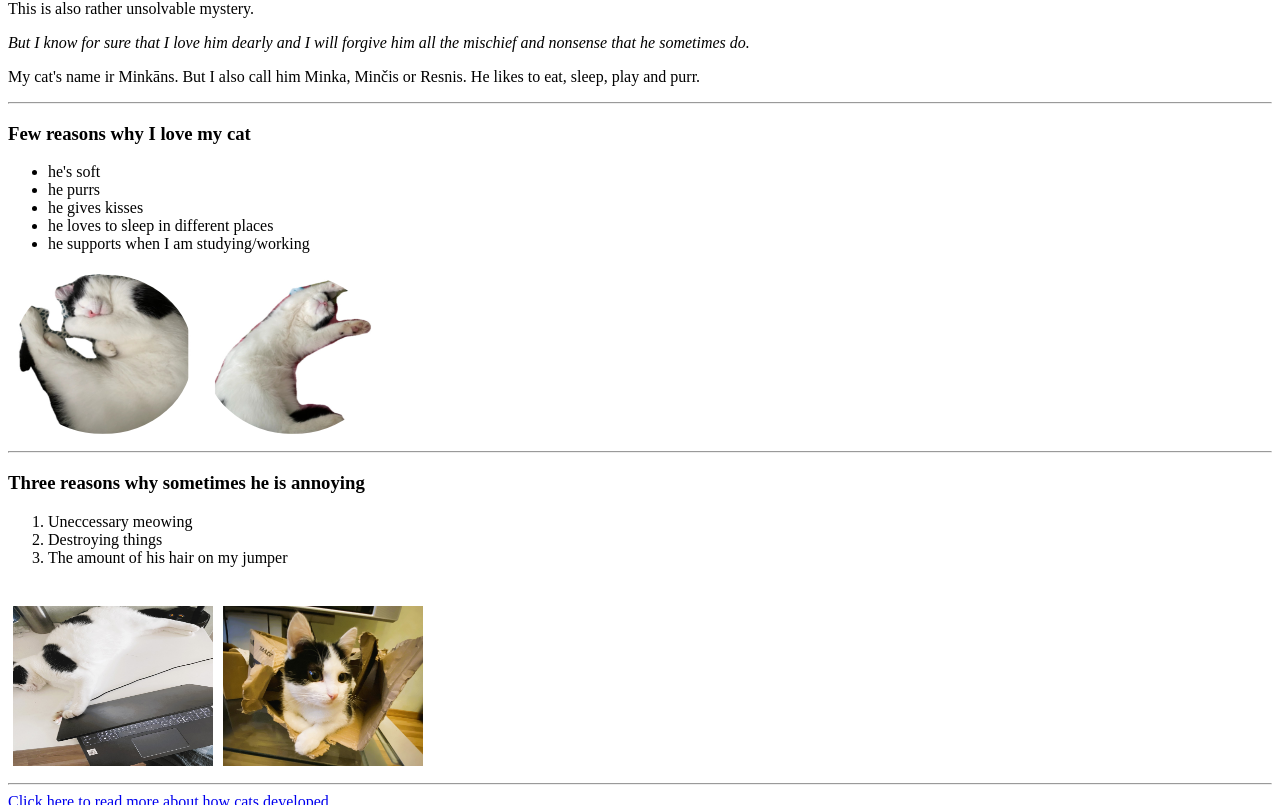
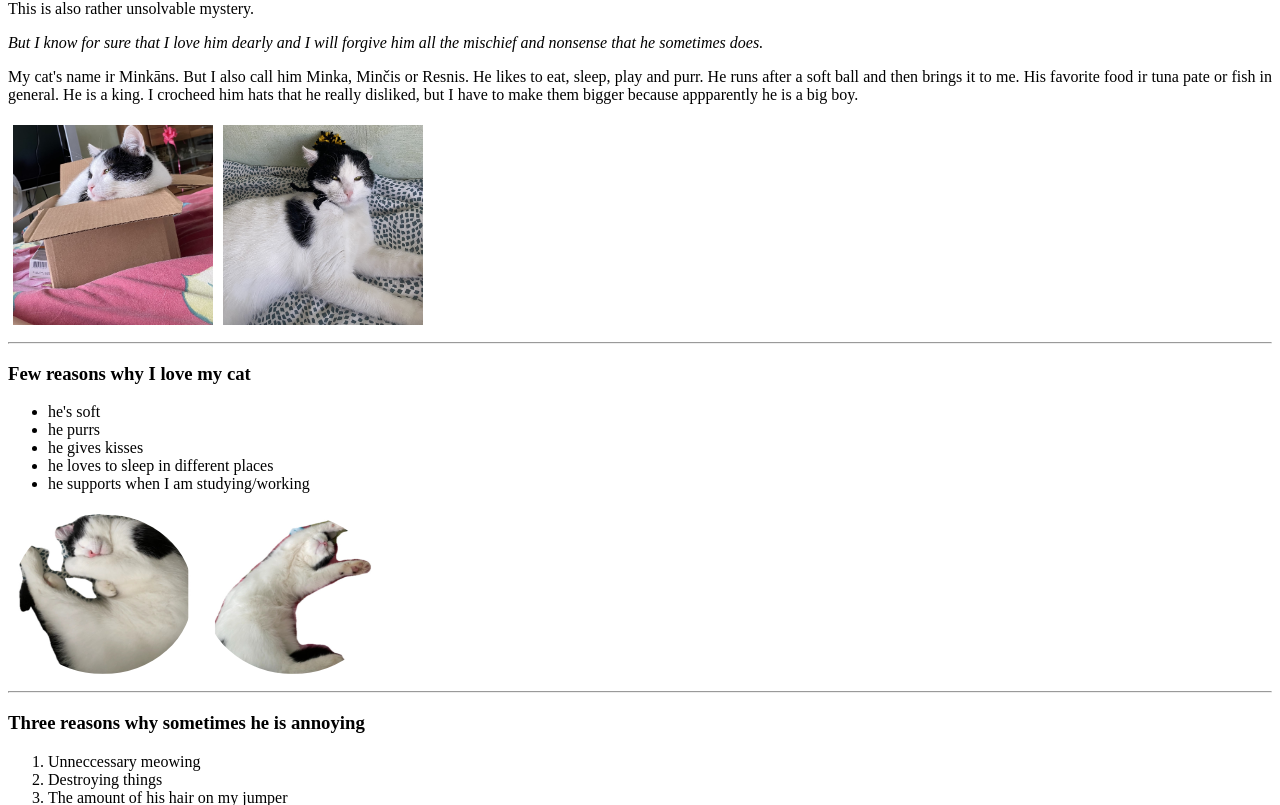
Before and after one commit to zanerrrr/DIP221_Fall22, a plain HTML site: page index.html in a window 1280 px wide. Shown: the part 766-1571 px from the top of the page. Drawn offline with Linux system fonts and the light colour scheme.

Commit message:
a lot changes

```diff
--- a/index.html
+++ b/index.html
@@ -21,8 +21,7 @@
     </header>
     <hr/>
         <a id="top"><h1>Why are cats so adorable and lovable?</h1></a>
-          <div><img src="/img/cat-unsplash.jpg" class="catpaw" alt="catpaw" width="100%;"> </div>
-          <div><img src="/img/teeth-unsplash.jpg" class="catteeth" alt="catteeth"> </div>
+          <div><img src="/img/cat-unsplash.jpg" class="catpaw" alt="catpaw" width="100%;"> <img src="/img/teeth-unsplash.jpg" class="catteeth" alt="catteeth"></div>
           <p>Since the ancient times in Egypt, cats have been one of the most royal animals in the world.
             And since then they have been loved and respected and have become the most popular pet. Cats are wild animsls and over the yeares they have been domesticated.
             According to <a href="https://excitedcats.com/how-many-cat-breeds-are-there/" target="_blank">this article</a> there are more than 40 cat breeds that have been recognized by different cat associations.
@@ -34,8 +33,17 @@
         <br><br>
         <h2><strong>But why is my cat so cute?</strong></h2>
         <p>This is also rather unsolvable mystery.</p>
-        <p><em>But I know for sure that I love him dearly and I will forgive him all the mischief and nonsense that he sometimes do.</em></p>
-        <p>My cat's name ir Minkāns. But I also call him Minka, Minčis or Resnis. He likes to eat, sleep, play and purr.</p>
+        <p><em>But I know for sure that I love him dearly and I will forgive him all the mischief and nonsense that he sometimes does.</em></p>
+        <p>My cat's name ir Minkāns. But I also call him Minka, Minčis or Resnis. He likes to eat, sleep, play and purr. He runs after a soft ball and then brings it to me. His favorite food ir tuna pate or fish in general.
+          He is a king. I crocheed him hats that he really disliked, but I have to make them bigger because appparently he is a big boy. </p>
+        <div class="row">
+          <div class="column">
+          <img src="/img/catbox.JPEG" class="image4" alt="catinabox" >
+        </div>
+        <div class="column">
+          <img src="/img/cathat.JPEG" class="image4" alt="cathat" >
+        </div>
+        </div>
         <hr />
         <h3>Few reasons why I love my cat</h3>
         <ul>
@@ -47,31 +55,31 @@
         </ul>
       <div class="row">
         <div class="column">
-          <img src="/img/leftsleep.jpg" class="image" alt="cat">
+          <img src="/img/leftsleep.jpg" class="image" alt="catsleep">
         </div>
         <div class="column">
-          <img src="/img/rightsleep.jpg" class="image" alt="cat2">
+          <img src="/img/rightsleep.jpg" class="image" alt="catsleep">
         </div>
       </div>
         <hr/>
         <h3>Three reasons why sometimes he is annoying</h3>
         <ol>
-          <li>Uneccessary meowing</li>
+          <li>Unneccessary meowing</li>
           <li>Destroying things</li>
           <li>The amount of his hair on my jumper</li>
         </ol>
       <br>
       <div class="row">
         <div class="column">
-          <img src="/img/pccat.JPEG" class="image2" alt="cat6">
+          <img src="/img/pccat.JPEG" class="image2" alt="catnearpc">
         </div>
         <div class="column">
-          <img src="/img/boxcat.JPEG" class="image3" alt="cat4">
+          <img src="/img/boxcat.JPEG" class="image3" alt="catinabox">
         </div>
       </div>
 
         <hr/>
-    <a href="https://en.wikipedia.org/wiki/Cat" target="_blank">Click here to read more about how cats developed</a>
+    <a href="https://en.wikipedia.org/wiki/Cat" target="_blank">Click here to read more about Cats</a>
       <br>
     <img src="img/logo.jpg" alt="logo">
     <br>
--- a/style/format.css
+++ b/style/format.css
@@ -27,7 +27,7 @@
  }
  .image2{
   width: 200px;
-  height: 160px;
+  height: 250px;
  }
  .image3{
   width: 200px;
@@ -57,3 +57,7 @@
 #catpaw:hover{
 opacity: 0.7;
 }
+.image4{
+  height: 200px;
+  width: 200px;
+}
```
Also changed, not shown: img/catbox.JPEG (added), img/cathat.JPEG (added).
